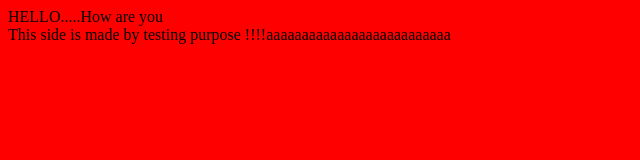
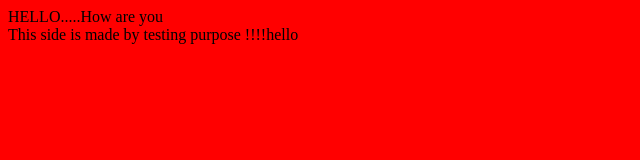
Before and after one commit to ashumesh/pipeline1, a plain HTML site: page index.html in a window 1280 px wide. Shown: the whole page, without its empty margins (0-640 px from the left). Drawn offline with Linux system fonts and the light colour scheme.

Commit message:
this is new commit

```diff
--- a/index.html
+++ b/index.html
@@ -3,7 +3,7 @@
   <body bgcolor=red>
     HELLO.....How are you<br>
     This side is made by testing purpose
-!!!!aaaaaaaaaaaaaaaaaaaaaaaaaa
+!!!!hello
    </body>
   </head>
 </html>
```
